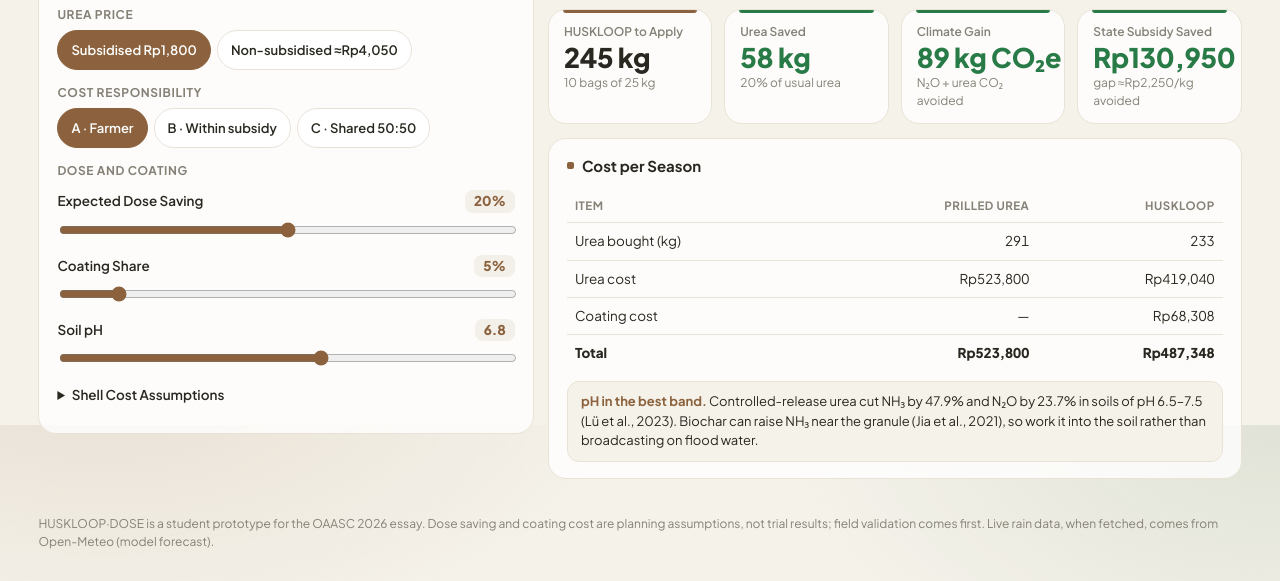
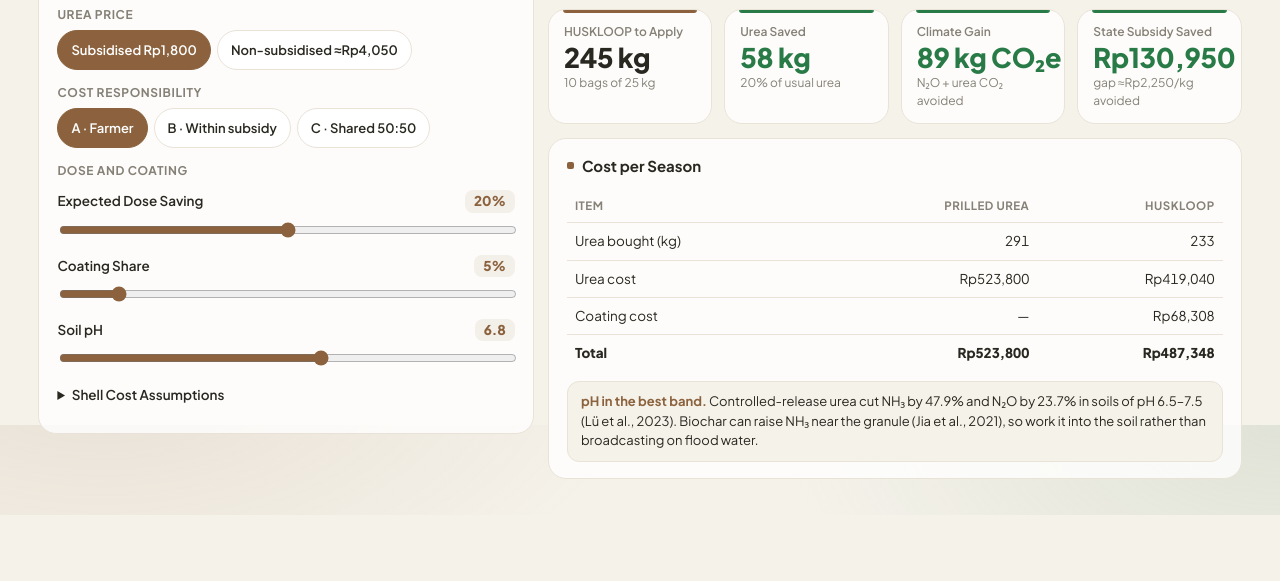
Before and after one commit to mufashastudy/huskloopdashboard, a plain HTML site: page index.html in a window 1280 px wide. Shown: the part 375-956 px from the top of the page. After the commit the page ends 890 px from the top, so only its background shows below. Drawn offline with Linux system fonts and the light colour scheme.

Commit message:
Add files via upload

```diff
--- a/index.html
+++ b/index.html
@@ -346,7 +346,6 @@ footer{max-width:1280px;margin:0 auto;padding:0 max(3vw,14px) 30px;font-size:12p
   </div>
 </section>
 </main>
-<footer>HUSKLOOP·DOSE is a student prototype for the OAASC 2026 essay. Dose saving and coating cost are planning assumptions, not trial results; field validation comes first. Live rain data, when fetched, comes from Open-Meteo (model forecast).</footer>
 
 <script>
 {
```
